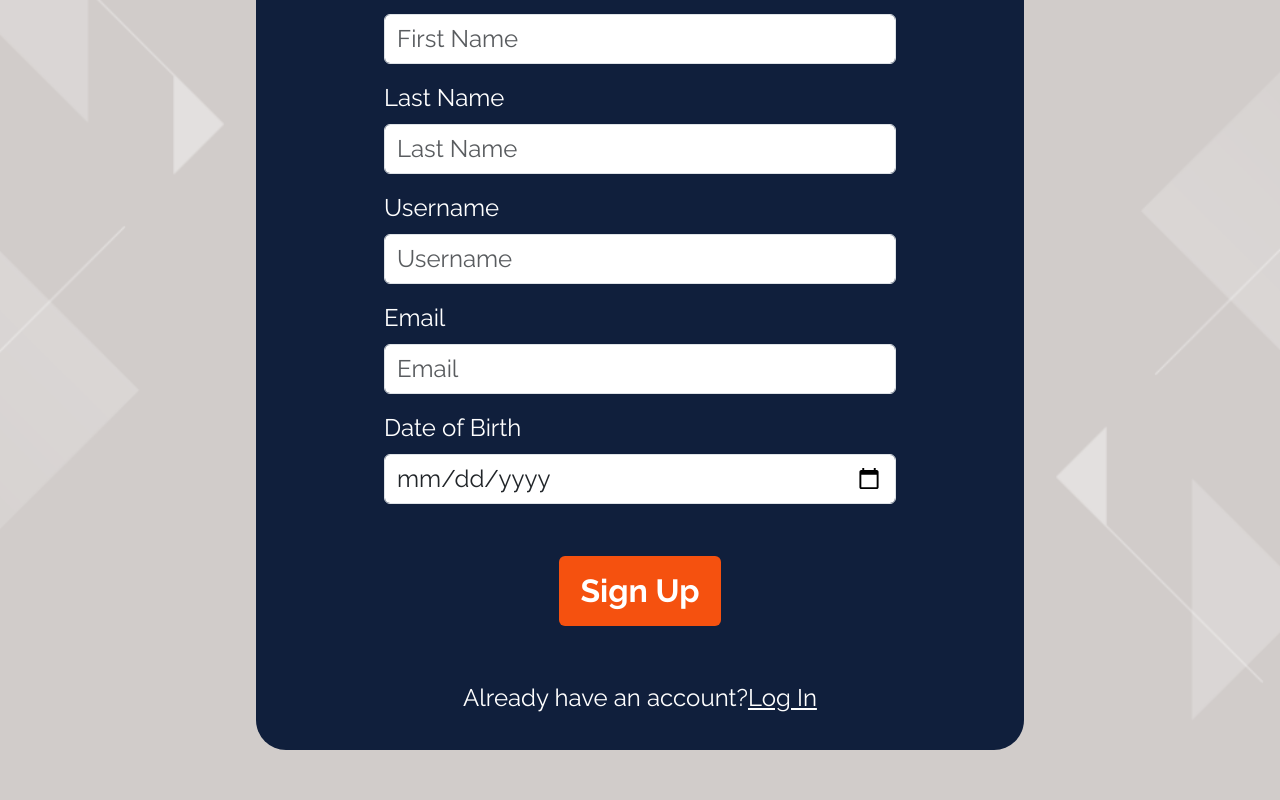
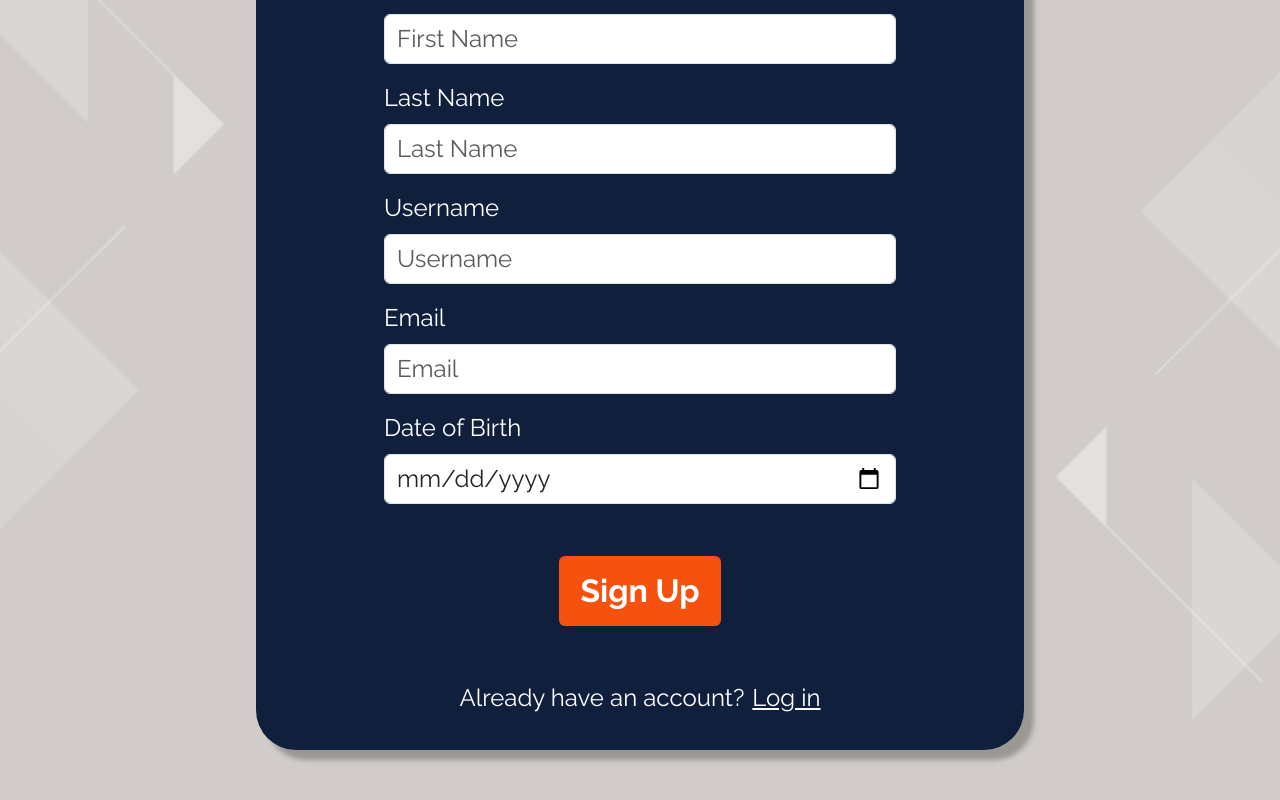
Before and after one commit to irriz-jayy/Moringa-student-application-portal, a React (Create React App) app in the folder client/: page /signup in a window 1280 px wide. Shown: the part 290-1090 px from the top of the page. Built offline with nearby package versions, Linux system fonts and the light colour scheme; no server answers.

Commit message:
renamed Signup.css to Form.css

```diff
--- a/client/src/components/Signup.css
+++ b/client/src/components/Form.css
@@ -1,4 +1,6 @@
 .page {
+    height: 100vh;
+    min-height: max-content;
     background-image: url("../frontend_images/PageBackground.png");
     background-repeat: no-repeat;
     background-size: cover;
@@ -12,8 +14,9 @@
     margin: auto;
     padding-inline: 8rem;
     padding-block: 1rem;
-    border-radius: 30px;
+    border-radius: 40px;
     background-color: #101f3c;
+    box-shadow: 10px 10px 5px #9a9795;
 }
 
 .form-title, .form-submit, .form p {
@@ -61,6 +64,10 @@ label {
     padding-block: 18px;
 }
 
+.form a {
+    padding-left: 0.5rem;
+}
+
 .form a:hover {
     color: #f5510f;
 }
--- a/client/src/components/Signup.jsx
+++ b/client/src/components/Signup.jsx
@@ -1,4 +1,4 @@
-import "./Signup.css"
+import "./Form.css"
 //import React from "react";
 import { useNavigate } from "react-router-dom";
 import { toast } from "react-toastify";
@@ -82,7 +82,7 @@ function Signup() {
 
         {/* Switch to Logging In */}
         <p className="container">
-            Already have an account?<a href="/login">Log In</a>
+            Already have an account?<a href="/login">Log in</a>
         </p>
 
       </div>
```
